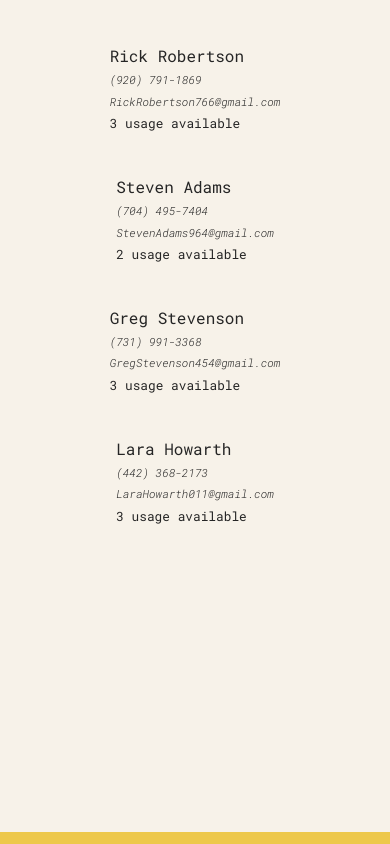
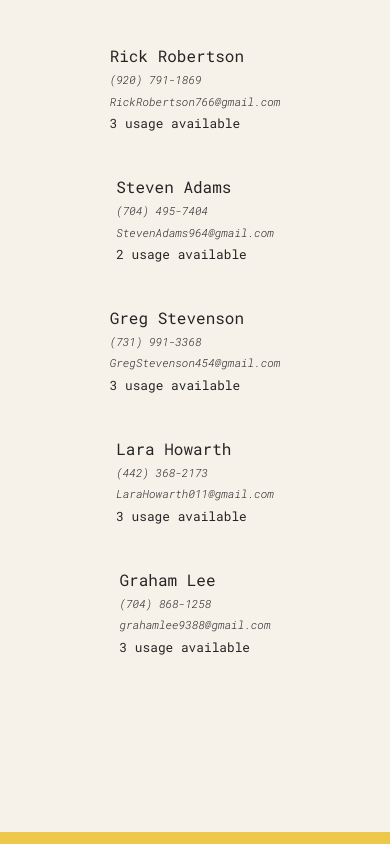
Before and after one commit to Chingsan53/chevron-gas, a React (Create React App) app: page / in a window 390 px wide. Built offline with nearby package versions, Linux system fonts and the light colour scheme.

Commit message:
added new phone number

```diff
--- a/src/App.js
+++ b/src/App.js
@@ -29,6 +29,12 @@ const numberData = [
     name: "Lara Howarth",
     phoneNumber: "(442) 368-2173",
     gmail: "LaraHowarth011@gmail.com",
+    status: "3 usage available",
+  },
+  {
+    name: "Graham Lee",
+    phoneNumber: "(704) 868-1258",
+    gmail: "grahamlee9388@gmail.com",
     status: "3 usage available",
   },
 ];
```
